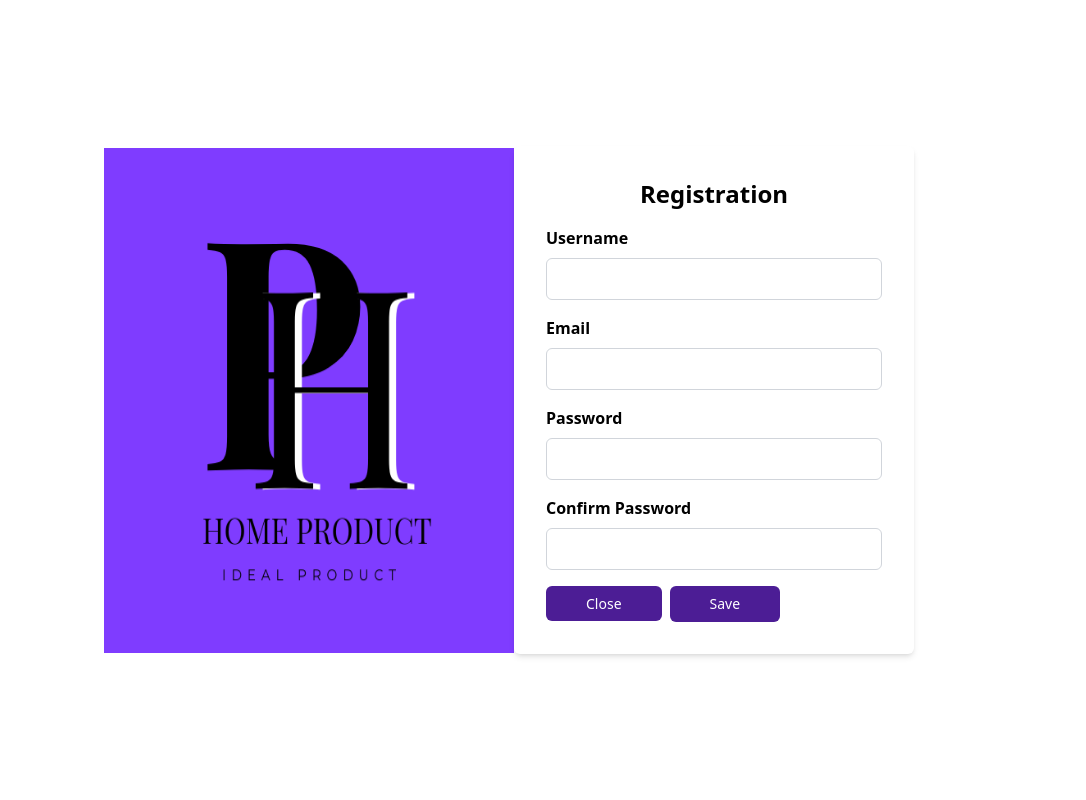
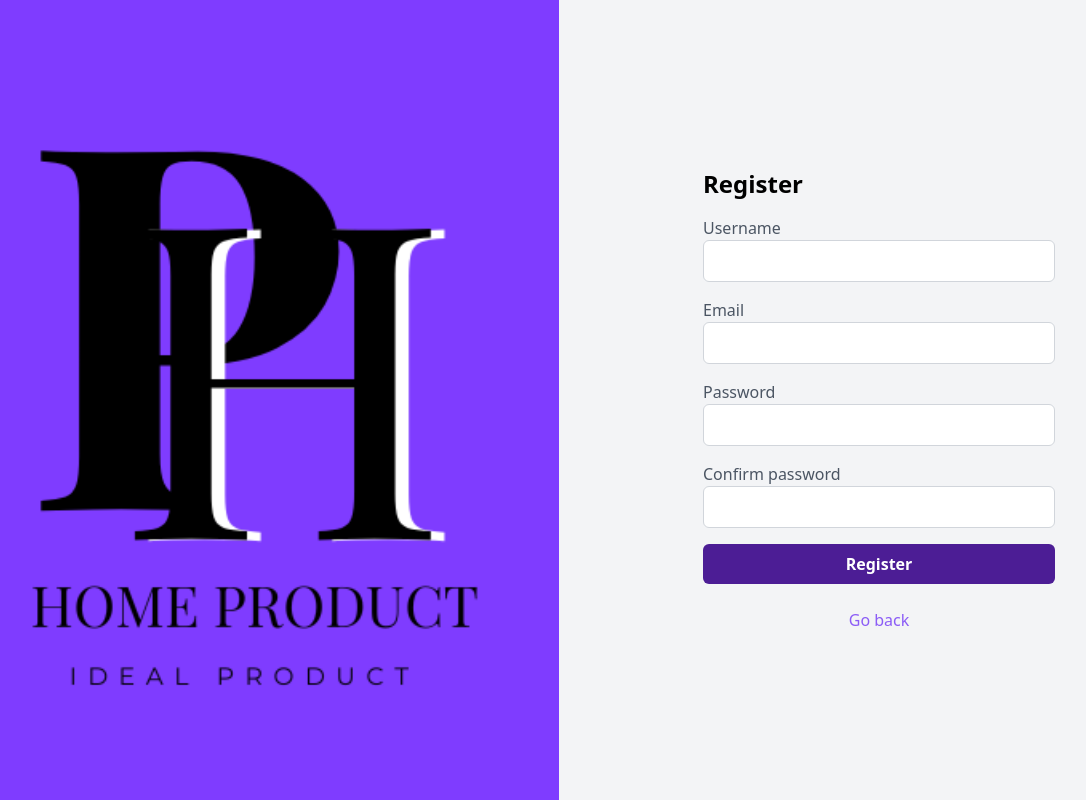
Before and after one commit to natalymejia15/TerreneitorElectiva, a React (Vite) app: page /Register in a window 1280 px wide. Shown: the whole page, without its empty margins (81-1167 px from the left). Built offline with nearby package versions, Linux system fonts and the light colour scheme.

Commit message:
ADD update changes in page register with styles from tailwind

```diff
--- a/src/auth/pages/Register.jsx
+++ b/src/auth/pages/Register.jsx
@@ -1,5 +1,4 @@
 import React, { useState } from 'react';
-import { NavLink } from 'react-router-dom';
 import logo from "../../image/logo.png";
 
 
@@ -15,61 +14,79 @@ export const Register = () => {
     };
 
     return (
-        <div className="flex justify-center items-center h-screen">
-            <img src={logo} alt="Logo pequeño" style={{ width: "410px", height: "505px" }} />
-            <div className="bg-slate-300 shadow-md w-full max-w-md p-8 bg-white shadow-md rounded-md " style={{ width: "400px", marginRight: "100px" }}>
-                <h2 className="text-2xl font-semibold mb-4 text-center">Registration</h2>
-                {error && <p className="text-red-500 mb-4">{error}</p>}
-                <form onSubmit={handleRegister}>
+        <div className="bg-gray-100 flex justify-center items-center h-screen">
+            <div className="w-1/2 h-screen hidden lg:block">
+                <img
+                    src={logo}
+                    alt="Placeholder Image"
+                    className="object-cover w-full h-full"
+                />
+            </div>
+
+            <div className="lg:p-36 md:p-52 sm:p-20 p-8 w-full lg:w-1/2">
+                <h1 className="text-2xl font-semibold mb-4">Register</h1>
                 <div className="mb-4">
-                        <label htmlFor="username" className="block text-black-700 font-semibold mb-2">Username</label>
+                    <label htmlFor="username" className="block text-gray-600">Username</label>
                     <input
                         type="text"
                         id="username"
-                            className="w-full border border-gray-300 rounded-md px-3 py-2 focus:outline-none focus:border-blue-500"
+                        className="w-full border border-gray-300 rounded-md py-2 px-3 focus:outline-none focus:border-blue-500"
                         value={username}
                         onChange={(e) => setUsername(e.target.value)}
                     />
                 </div>
                 <div className="mb-4">
-                        <label htmlFor="email" className="block text-black-700 font-semibold mb-2">Email</label>
+                    <label htmlFor="email" className="block text-gray-600">
+                        Email
+                    </label>
                     <input
                         type="email"
+                        className="w-full border border-gray-300 rounded-md py-2 px-3 focus:outline-none focus:border-blue-500"
                         id="email"
-                            className="w-full border border-gray-300 rounded-md px-3 py-2 focus:outline-none focus:border-blue-500"
+                        name="email"
                         value={email}
                         onChange={(e) => setEmail(e.target.value)}
+
                     />
                 </div>
                 <div className="mb-4">
-                        <label htmlFor="password" className="block text-black-700 font-semibold mb-2">Password</label>
+                    <label htmlFor="password" className="block text-gray-600">
+                        Password
+                    </label>
                     <input
                         type="password"
+                        className="w-full border border-gray-300 rounded-md py-2 px-3 focus:outline-none focus:border-blue-500"
                         id="password"
-                            className="w-full border border-gray-300 rounded-md px-3 py-2 focus:outline-none focus:border-blue-500"
+                        name="password"
                         value={password}
                         onChange={(e) => setPassword(e.target.value)}
                     />
                 </div>
                 <div className="mb-4">
-                        <label htmlFor="confirmPassword" className="block text-black-700 font-semibold mb-2">Confirm Password</label>
+                    <label htmlFor="confirmPassword" className="block text-gray-600">
+                        Confirm password
+                    </label>
                     <input
                         type="password"
+                        className="w-full border border-gray-300 rounded-md py-2 px-3 focus:outline-none focus:border-blue-500"
                         id="confirmPassword"
-                            className="w-full border border-gray-300 rounded-md px-3 py-2 focus:outline-none focus:border-blue-500"
+                        name="confirmPassword"
                         value={confirmPassword}
                         onChange={(e) => setConfirmPassword(e.target.value)}
                     />
                 </div>
-                    <NavLink
-                        to="/"
-                        className="mr-2 bg-violet-900 hover:bg-gray-400 text-white rounded-md p-10 py-2 text-sm font-medium"
-                        aria-current="page"
+                <button
+                    type="button"
+                    className="bg-violet-900 hover:bg-violet-700 text-white font-semibold rounded-md py-2 px-4 w-full"
                 >
-                        Close
-                    </NavLink>
-                    <button type="submit" className="bg-violet-900 hover:bg-gray-400 text-white rounded-md p-10 py-2 text-sm font-medium">Save</button>
-                </form>
+                    Register
+                </button>
+                <div className="mt-6 text-violet-500 text-center">
+                    <a href="/" className="hover:underline">
+                        Go back
+                    </a>
+                </div>
+
             </div>
         </div>
     );
```
Also changed, not shown: src/auth/pages/index.js (line endings or trailing spaces). Lines whose indentation alone changed are shown as unchanged.
